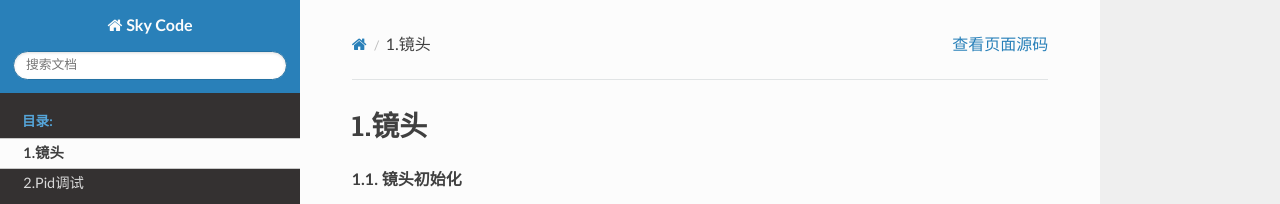
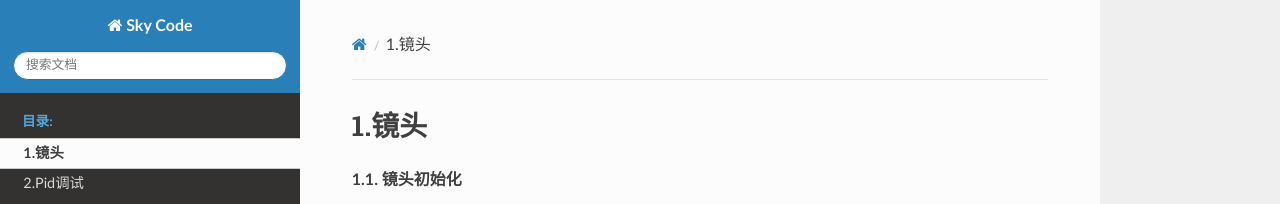
Before and after one commit to luomushi/Gamma_test, a Sphinx documentation site: the page built from net_demo/source/CA410.rst, in a window 1280 px wide and 1245 px high. Shown: the top 204 px of the window. Built offline with Sphinx 7.4.7 and the Read the Docs theme 2.0.0, drawn with Linux system fonts in a browser that asks for light colours.

Commit message:
Update conf.py

```diff
--- a/net_demo/source/conf.py
+++ b/net_demo/source/conf.py
@@ -31,3 +31,5 @@ language = 'zh_CN'
 #html_theme = 'alabaster'
 html_theme = 'sphinx_rtd_theme'
 html_static_path = ['_static']
+
+html_copy_source=False  #关闭右上角的查看源码
```
